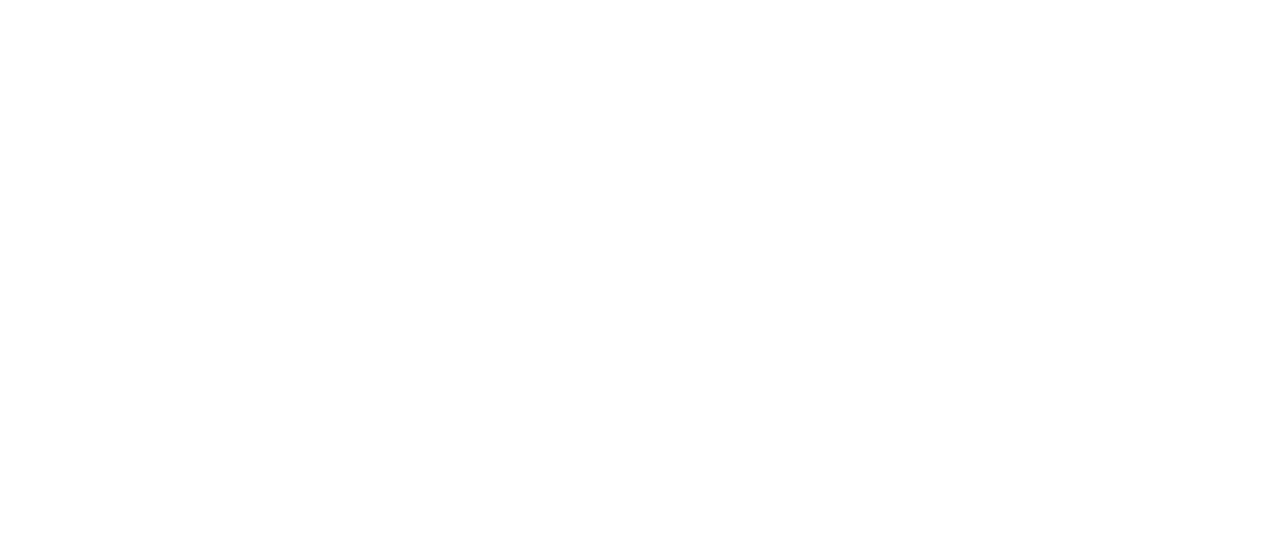
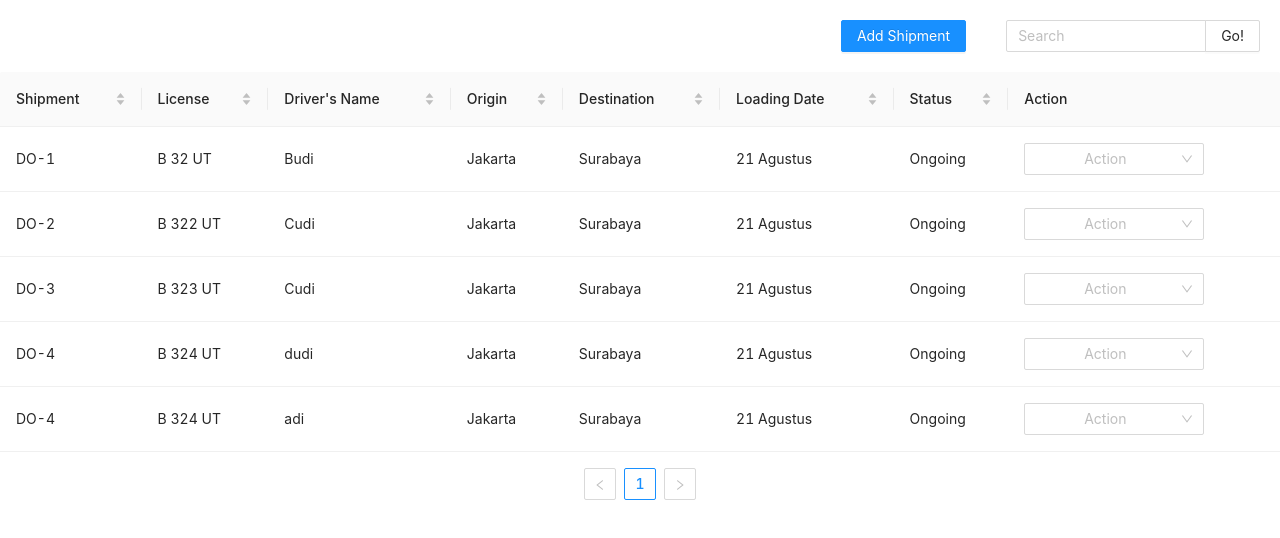
Before and after one commit to averrows/kargo-excellerate, a React (Create React App) app in the folder frontend/: page /shipment in a window 1280 px wide. Before the commit this address had no page. Shown: the top 538 px of the page. Built offline with nearby package versions, Linux system fonts and the light colour scheme.

Commit message:
global state shipment

```diff
--- a/frontend/src/App.js
+++ b/frontend/src/App.js
@@ -5,6 +5,7 @@ import { BrowserRouter, Routes, Route, Navigate } from "react-router-dom";
 import Login from "./pages/login";
 import store from "./reducer";
 import Driver from "./pages/driver";
+import Shipment from "./pages/shipment";
 
 function App() {
   return (
@@ -15,7 +16,7 @@ function App() {
             <Route path="/login" element={<Login />}></Route>
             <Route path="/driver" element={<Driver />}></Route>
             {/* YOUR CODE HERE */}
-
+            <Route path="/shipment" element={<Shipment />}></Route>
             <Route exact path="/" element={<Navigate to="/login" />} />
           </Routes>
         </div>
--- /dev/null
+++ b/frontend/src/pages/shipment/data.js
@@ -0,0 +1,52 @@
+export const data = [
+    {
+      key: "1",
+      shipment: "DO-1",
+      license: "B 32 UT",
+      driversName: "Budi",
+      origin: "Jakarta",
+      destination: "Surabaya",
+      loadingDate: "21 Agustus",
+      status: "Ongoing",
+    },
+    {
+      key: "2",
+      shipment: "DO-2",
+      license: "B 322 UT",
+      driversName: "Cudi",
+      origin: "Jakarta",
+      destination: "Surabaya",
+      loadingDate: "21 Agustus",
+      status: "Ongoing",
+    },
+    {
+      key: "3",
+      shipment: "DO-3",
+      license: "B 323 UT",
+      driversName: "Cudi",
+      origin: "Jakarta",
+      destination: "Surabaya",
+      loadingDate: "21 Agustus",
+      status: "Ongoing",
+    },
+    {
+      key: "4",
+      shipment: "DO-4",
+      license: "B 324 UT",
+      driversName: "dudi",
+      origin: "Jakarta",
+      destination: "Surabaya",
+      loadingDate: "21 Agustus",
+      status: "Ongoing",
+    },
+    {
+      key: "5",
+      shipment: "DO-4",
+      license: "B 324 UT",
+      driversName: "adi",
+      origin: "Jakarta",
+      destination: "Surabaya",
+      loadingDate: "21 Agustus",
+      status: "Ongoing",
+    },
+  ];
--- a/frontend/src/pages/shipment/index.js
+++ b/frontend/src/pages/shipment/index.js
@@ -1,12 +1,11 @@
-import { Radio, Space, Table, Tag, Select, Button, Input } from "antd";
+import { Radio, Space, Table, Tag, Select, Button, Input, Modal, Form, DatePicker } from "antd";
 import React, { useState } from "react";
+import { data } from "./data";
+import { margin, width } from "../../constant";
 
-const actions = [
-  { label: "Allocate Shipment", value: "allocate" },
-  { label: "Update Status", value: "status" },
-];
+const { Option } = Select;
 
-const columns = [
+const columns = (clickModal) => [
   {
     title: "Shipment",
     dataIndex: "shipment",
@@ -37,7 +36,6 @@ const columns = [
     dataIndex: "destination",
     key: "destination",
     sorter: (a, b) => a.destination.localeCompare(b.destination),
-
   },
   {
     title: "Loading Date",
@@ -54,96 +52,208 @@ const columns = [
   {
     title: "Action",
     key: "action",
-    render: (_) => (
+    render: (data) => (
       <Space size="middle">
         <Select
-          style={{ width: "150px", textAlign: "center" }}
+          style={{ width: "180px", textAlign: "center" }}
           placeholder="Action"
-          options={actions}
-        />
+          onChange={(event)=>{
+            (event == "allocate") ? clickModal(`Allocate Shipment ${data.shipment}`, data) : clickModal(`Update Status ${data.shipment}`,data)
+          }
+          }
+        >
+          <Option value="allocate" style={{ textAlign: "center" }}>
+            Allocate Shipment
+          </Option>
+          <Option value="status" style={{ textAlign: "center" }}>
+              Update Status
+          </Option>
+        </Select>
+        {/* <Button style={{width: "150px"}} type="dash" onClick={() => clickModal("Allocate Shipment")}>Allocate Shipment</Button>
+        <Button type="primary" onClick={() => clickModal("Update Status")}>Update Status</Button> */}
       </Space>
     ),
   },
 ];
-const data = [
-  {
-    key: "1",
-    shipment: "DO-1",
-    license: "B 32 UT",
-    driversName: "Budi",
-    origin: "Jakarta",
-    destination: "Surabaya",
-    loadingDate: "21 Agustus",
-    status: "Ongoing",
-  },
-  {
-    key: "2",
-    shipment: "DO-2",
-    license: "B 322 UT",
-    driversName: "Cudi",
-    origin: "Jakarta",
-    destination: "Surabaya",
-    loadingDate: "21 Agustus",
-    status: "Ongoing",
-  },
-  {
-    key: "3",
-    shipment: "DO-3",
-    license: "B 323 UT",
-    driversName: "Cudi",
-    origin: "Jakarta",
-    destination: "Surabaya",
-    loadingDate: "21 Agustus",
-    status: "Ongoing",
-  },
-  {
-    key: "4",
-    shipment: "DO-4",
-    license: "B 324 UT",
-    driversName: "dudi",
-    origin: "Jakarta",
-    destination: "Surabaya",
-    loadingDate: "21 Agustus",
-    status: "Ongoing",
-  },
-  {
-    key: "5",
-    shipment: "DO-4",
-    license: "B 324 UT",
-    driversName: "adi",
-    origin: "Jakarta",
-    destination: "Surabaya",
-    loadingDate: "21 Agustus",
-    status: "Ongoing",
-  },
+
+const tailLayout = {
+    wrapperCol: {
+      offset: 8,
+      span: 16,
+    },
+  };
+
+  const options = [
+    {name: 'Swedish', value: 'sv'},
+    {name: 'English', value: 'en'},
+    {
+        type: 'group',
+        name: 'Group name',
+        items: [
+            {name: 'Spanish', value: 'es'},
+        ]
+    },
 ];
 
+
 const Shipment = () => {
+  const [loading, setLoading] = useState(false);
+  const [visible, setVisible] = useState(false);
+  const [titleModal, setTitleModal] = useState('');
+
+  const [visibleModalAdd, setVisibleModalAdd] = useState(false);
+
+
+  const showModalAdd = () => {
+    setVisibleModalAdd(true);
+  }
+
+  const handleCancelAdd = () => {
+    setVisibleModalAdd(false);
+  }
+
+  const handleSubmitAdd = () => {
+    setVisibleModalAdd(false)
+  }
+
+  const showModal = (titleModal, shipment) => {
+    setVisible(true);
+    setTitleModal(titleModal);
+    console.log(shipment);
+  };
+
+  const handleOk = () => {
+      setLoading(false);
+      setVisible(false);
+  };
+
+  const handleCancel = () => {
+    setVisible(false);
+  };
+
+  const onFinish = (values) => {
+    console.log('Success:', values);
+  };
+
+  const onFinishFailed = (errorInfo) => {
+    console.log('Failed:', errorInfo);
+  };
+
   return (
     <div>
-      <div style={{display: "flex", justifyContent: "end", }}>
-        <div style={{margin: "1rem 20px"}}>
-        <Button type="primary">Add Shipment</Button>
-
+      <div style={{ display: "flex", justifyContent: "end" }}>
+        <div style={{ margin: margin.medium }}>
+          <Button onClick={showModalAdd} type="primary">Add Shipment</Button>
         </div>
-        <div style={{margin: "1rem 20px"}}>
-        <Input.Group compact >
-          <Input
-          placeholder="Search"
-            style={{ width: "200px"}}
-          />
-          <Button type="default">Go</Button>
-        </Input.Group>
+        <div style={{ margin: margin.medium }}>
+          <Input.Group compact>
+            <Input placeholder="Search" style={{ width: width.search }} />
+            <Button type="default">Go!</Button>
+          </Input.Group>
         </div>
-
       </div>
       <Table
-        columns={columns}
+        columns={columns(showModal)}
         pagination={{
           position: ["bottomCenter"],
         }}
         dataSource={data}
       />
+      <>
+      <Modal
+        visible={visible}
+        title={titleModal}
+        onOk={handleOk}
+        onCancel={handleCancel}
+        footer={false}
+      >
+        <Form
+        name="basic"
+        onFinish={onFinish}
+        onFinishFailed={onFinishFailed}
+        autoComplete="off"
+        >
+            <Form.Item
+                label="Truck"
+                name="truck"
+                rules={[{ required: true, message: 'Please input all mandatory fields' }]}
+            >
+            <Select placeholder="Search truck here">
+                <option value="1">1</option>
+                <option value="2">2</option>
+            </Select>
+            </Form.Item>
+            <Form.Item
+                label="Driver"
+                name="driver"
+                rules={[{ required: true, message: 'Please input all mandatory fields' }]}
+            >
+            <Select placeholder="Search driver here">
+                <option value="1">1</option>
+                <option value="2">2</option>
+            </Select>      </Form.Item>
+      <Form.Item {...tailLayout}>
+          <Button style={{margin: margin.medium}} type="primary" htmlType="submit">
+            Submit
+          </Button>
+          <Button style={{margin: margin.medium}} htmlType="button" onClick={handleCancel}>
+            Cancel
+          </Button>
+        </Form.Item>
+      </Form>
+      </Modal>
+
+      <Modal
+        visible={visibleModalAdd}
+        title="Add Shipment"
+        onOk={handleSubmitAdd}
+        onCancel={handleCancelAdd}
+        footer={false}
+      >
+        <Form
+        name="basic"
+        onFinish={onFinish}
+        onFinishFailed={onFinishFailed}
+        autoComplete="off"
+        >
+            <Form.Item
+                label="Origin"
+                name="origin"
+                rules={[{ required: true, message: 'Please input all mandatory fields' }]}
+            >
+            <Select placeholder="Search district here">
+                <option value="1">1</option>
+                <option value="2">2</option>
+            </Select>
+            </Form.Item>
+            <Form.Item
+                label="Destination"
+                name="destination"
+                rules={[{ required: true, message: 'Please input all mandatory fields' }]}
+            >
+            <Select placeholder="Search district here">
+                <option value="1">1</option>
+                <option value="2">2</option>
+            </Select>
+            </Form.Item>
+            <Form.Item
+                label="Loading Date"
+                name="loadingDate"
+                rules={[{ required: true, message: 'Please input all mandatory fields' }]}
+            >
+            <DatePicker />
+            </Form.Item>
+      <Form.Item {...tailLayout}>
+          <Button style={{margin: margin.medium}} type="primary" htmlType="submit">
+            Submit
+          </Button>
+          <Button style={{margin: margin.medium}} htmlType="button" onClick={handleCancelAdd}>
+            Cancel
+          </Button>
+        </Form.Item>
+      </Form>
+      </Modal>
+    </>
     </div>
   );
 };
--- /dev/null
+++ b/package.json
@@ -0,0 +1,5 @@
+{
+  "dependencies": {
+    "react-select-search": "^3.0.10"
+  }
+}
```
Also changed, not shown: frontend/src/reducer/Shipment/reducer.js (added, +65 -0 lines), frontend/src/reducer/Shipment/action.js (added), 1 other file (tests, documents, lock files or other folders).
